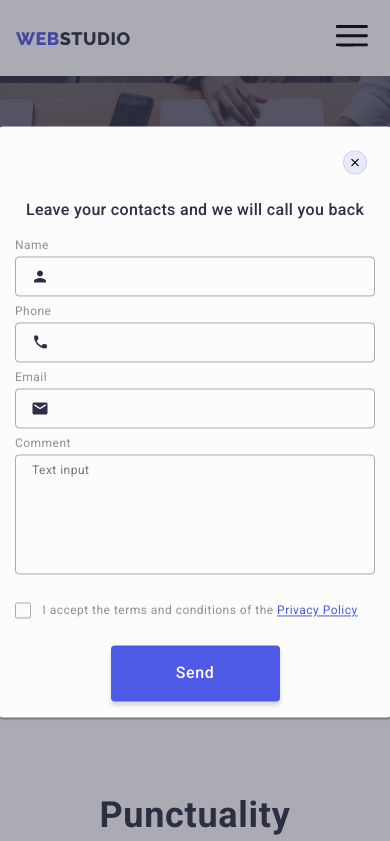
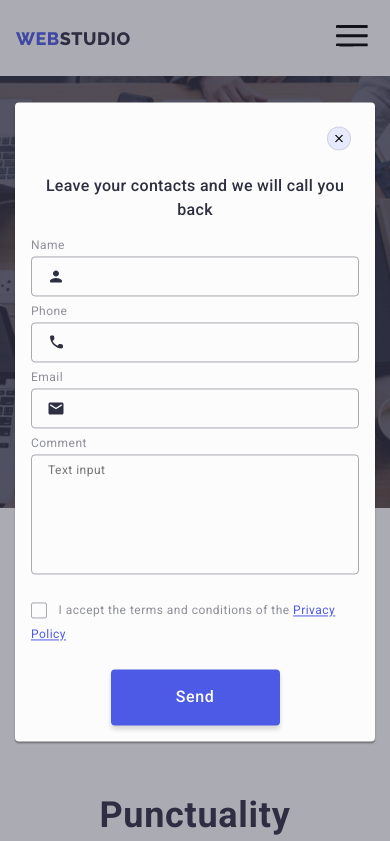
Before and after one commit to AleksanderSuchodolski/goit-markup-hw-06, a plain HTML site: page index.html in a window 390 px wide. Both pictures are taken after a click on the button "Order Service". Shown: the top 841 px of the page. Drawn offline with nearby package versions, Linux system fonts and the light colour scheme.

Commit message:
можливе дуже зміни

```diff
--- a/css/styles.css
+++ b/css/styles.css
@@ -964,7 +964,11 @@ img {
   box-shadow: 0px 1px 1px rgba(0, 0, 0, 0.14), 0px 1px 3px rgba(0, 0, 0, 0.12),
     0px 2px 1px rgba(0, 0, 0, 0.2);
 }
-
+@media only screen and (max-width: 427px) {
+  .modal {
+    width: calc(100% - 30px);
+  }
+}
 @media only screen and (min-width: 768px) {
   .modal {
     padding: 72px 24px 24px 24px;
```
Also changed, not shown: index.html (+3 -1 lines).
